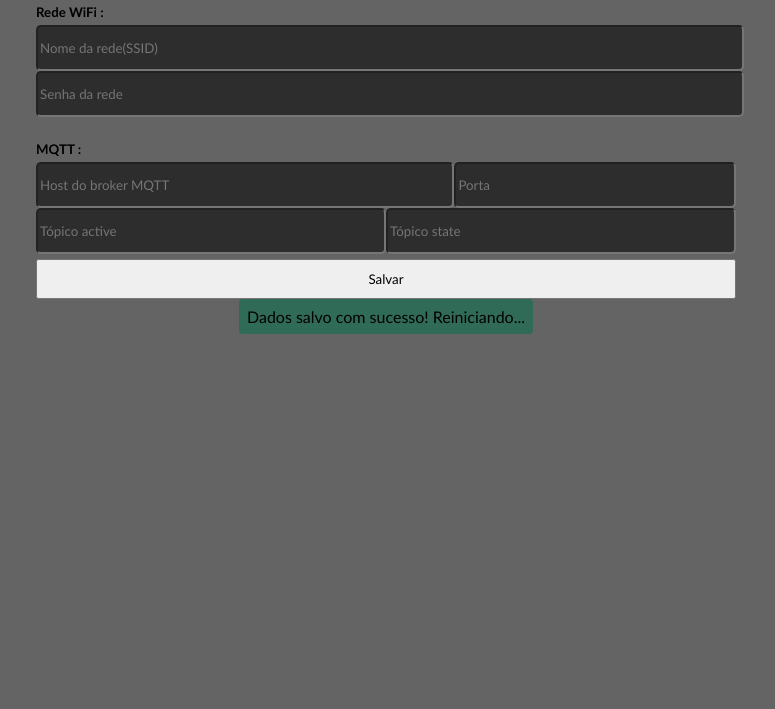
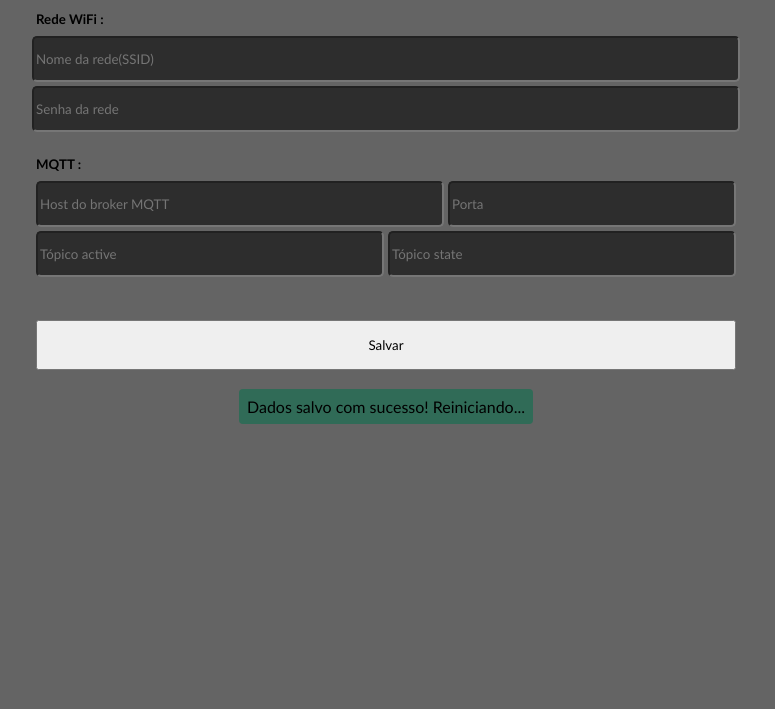
Before and after one commit to ismael-rodrigo/Esp_WebServer_Setup, a plain HTML site: page configPage.html in a window 1280 px wide. Shown: the part 91-800 px from the top of the page, without its empty margins (254-1029 px from the left). Drawn offline with Linux system fonts and the light colour scheme.

Commit message:
update configPageHtml

```diff
--- a/configPage.html
+++ b/configPage.html
@@ -29,46 +29,40 @@ body{
     align-items: center;
     max-width: 700px;
     margin: auto;
-}
-.send_butt{
-    min-height: 40px;
+    padding: 7px;
 }
 
+
+.coll{display:flex;width:100%;justify-content:space-between;margin-top:4px;}
+
+
+
 </style>
-
 
 </head>
 <body>
     <form action='guardar_conf' method='post'>
         <div class='container'>
             <h1 style='text-align:center;' >Configure o dispositivo</h1>
-
-            <h5 style='text-align:left;width:100%;margin:5px 0px;' >Rede WiFi :</h5>
-            <div style='width:100%;'>
-                <input style='width:100% ;' placeholder='Nome da rede(SSID)' class='input' name='ssid' type='text'>
-                <input style='width:100% ;'  placeholder='Senha da rede' class='input' name='pass' type='password'>
-            </div>
-
-
+            <h5 style='text-align:left;width:100%;margin:5px 0px;'>Rede WiFi :</h5>
+            <input style='width:100%;margin-top:4px;' placeholder='Nome da rede(SSID)' class='input' name='ssid' type='text'>
+            <input style='width:100%;margin-top:4px;'  placeholder='Senha da rede' class='input' name='pass' type='password'>
             <br>
             <h5 style='text-align:left;width:100%;margin:5px 0px;' >MQTT :</h5>
-            <div style='display:flex;width:100%;justify-content:space-between;'>
-                <input style='width:60% ;' placeholder='Host do broker MQTT' class='input' name='ssid' type='text'>
-                <input style='width:40% ;' placeholder='Porta' class='input' name='ssid' type='text'>
+            <div class='coll'>
+                <input style='width: 100%;margin-right:4px;' placeholder='Host do broker MQTT' class='input' name='broker' type='text'>
+                <input style='width:70% ;' placeholder='Porta' class='input' name='port' type='text'>
             </div>
-            <div style='display:flex;width:100%;justify-content:space-between;'>
-                <input style='width:50% ;' placeholder='Tópico active' class='input' name='ssid' type='text'>
-                <input style='width:50% ;' placeholder='Tópico state' class='input' name='ssid' type='text'>
+            <div class='coll'>
+                <input style='width:100%;margin-right:4px;' placeholder='Tópico active' class='input' name='active' type='text'>
+                <input style='width:100% ;' placeholder='Tópico state' class='input' name='state' type='text'>
             </div>
-
-
-            <input style='width:100%;margin-top: 5px;'  class='send_butt' type='submit' value='Salvar'/>
-
-            <div style='border-radius: 4px; padding: 8px; background-color: rgb(48, 107, 87); width:fit-content;'>Dados salvo com sucesso! Reiniciando...</div>
-
-
+            <br>
+            <br>
+            <button style='width:100%;margin-top: 5px;min-height:50px;' type='submit' value='Salvar' >Salvar</button>
+            <br>
+            <div style='border-radius:4px;padding:8px; background-color: rgb(48, 107, 87); width:fit-content;'>Dados salvo com sucesso! Reiniciando...</div>
         </div>
     </form>
-
 </body>
 </html>
```
